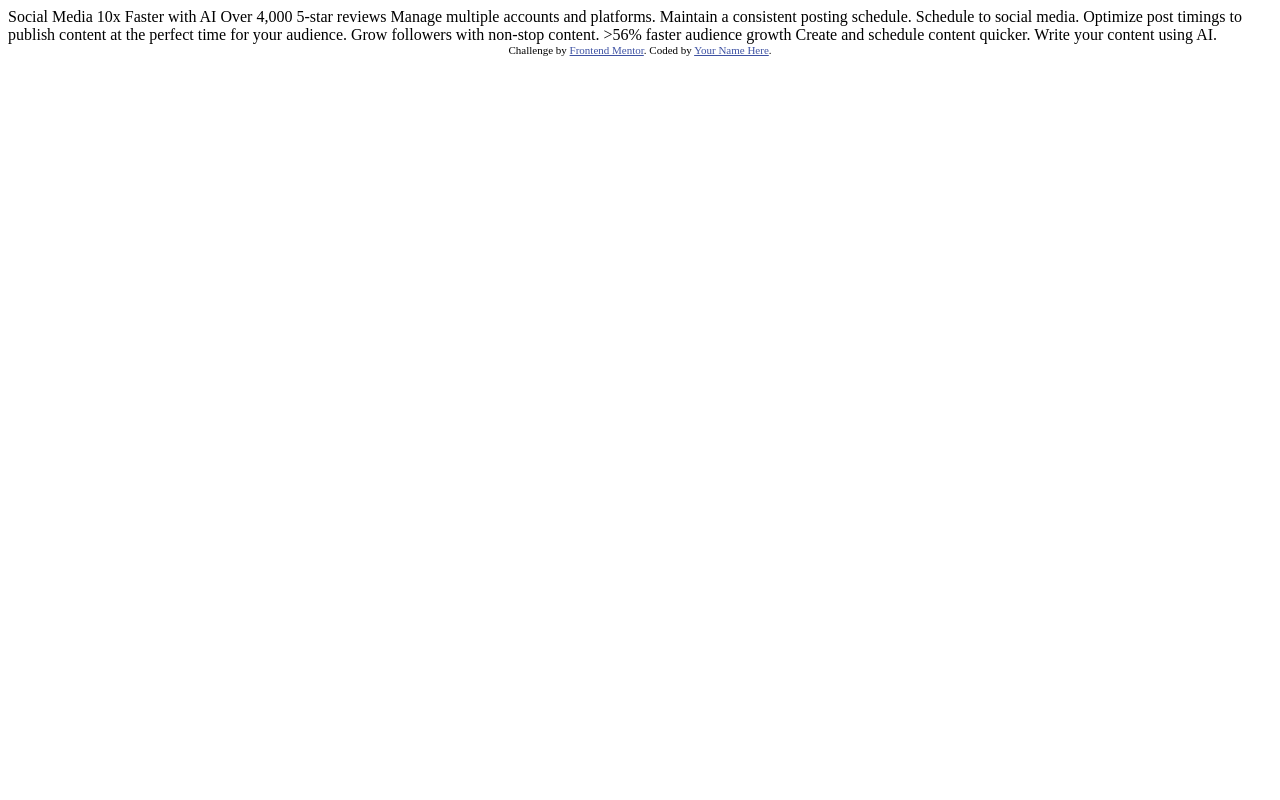
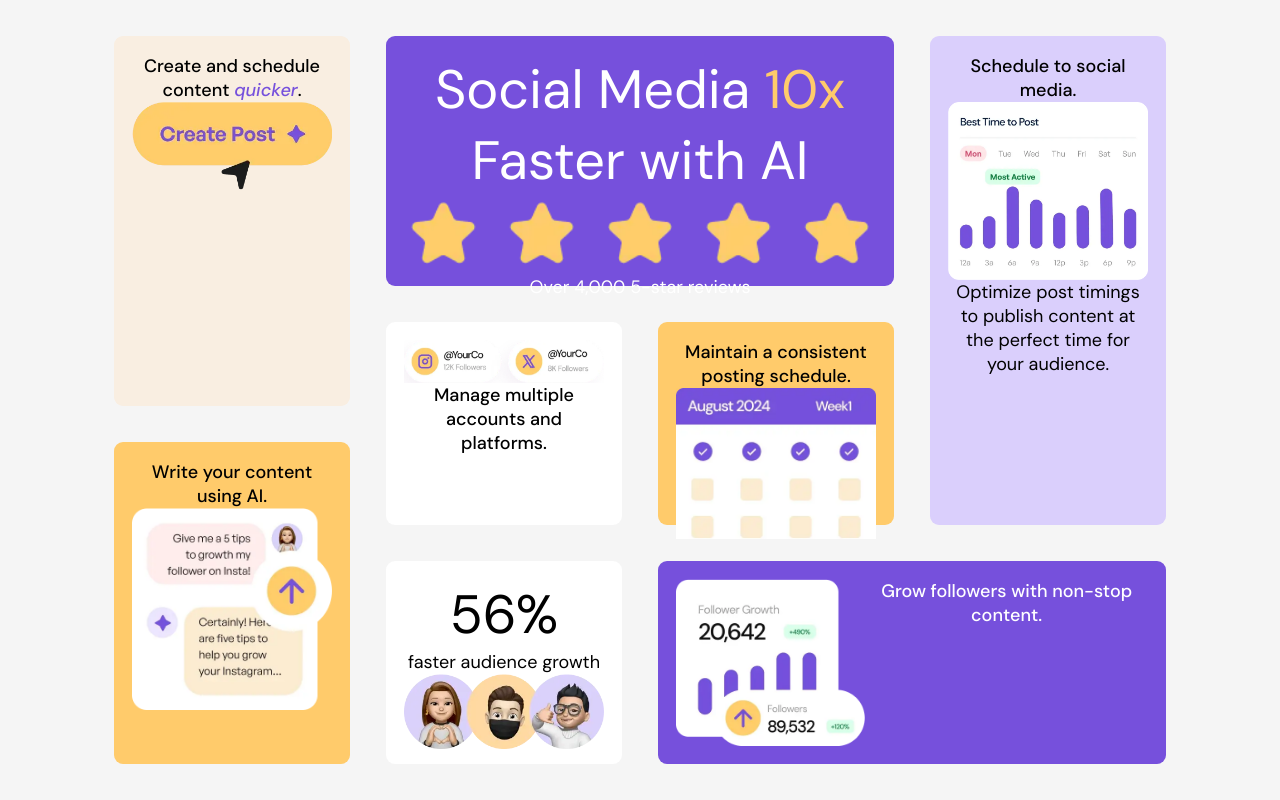
Before and after one commit to glz-rob/bento-grid, a plain HTML site: page index.html in a window 1280 px wide. Drawn offline with Linux system fonts and the light colour scheme.

Commit message:
Making bento layout

```diff
--- /dev/null
+++ b/css/style.css
@@ -0,0 +1,145 @@
+@import url('https://fonts.googleapis.com/css2?family=DM+Sans:ital,opsz,wght@0,9..40,100..1000;1,9..40,100..1000&display=swap');
+
+/* || RESET */
+* {
+    box-sizing: border-box;
+    margin: 0;
+    padding: 0;
+}
+
+:root {
+    font-size: 18px;
+
+    --PURPLE-100: hsl(254, 88%, 90%);
+    --PURPLE-500: hsl(256, 67%, 59%);
+    --YELLOW-100: hsl(31, 66%, 93%);
+    --YELLOW-500: hsl(39, 100%, 71%);
+    --WHITE: hsl(0, 0%, 100%);
+    --ALMOST-WHITE: #F5F5F5;
+    --BLACK: hsl(0, 0%, 7%);
+
+    --FS: 18px;
+    --FONT-FAMILY: 'DM Sans', Arial, Helvetica, sans-serif;
+
+    --FONT: normal 400 var(--FS) var(--FONT-FAMILY);
+    --FONT-BOLD: normal 500 var(--FS) var(--FONT-FAMILY);
+
+    --TEST-BORDER: 1px dashed red;
+}
+
+/* || GENERAL STYLES */
+body {
+    background-color: var(--ALMOST-WHITE);
+    display: grid;
+    font: var(--FONT);
+    gap: 2rem;
+    padding: 2rem 1rem;
+}
+
+/* img {
+    height: auto;
+    max-width: 100%;
+} */
+
+/* || BLOCK */
+.bento-container {
+    border-radius: 0.5rem;
+    display: flex;
+    flex-flow: column nowrap;
+    text-align: center;
+    padding: 1rem;
+}
+
+.bento-container:nth-child(5) {
+    display: flex;
+    flex-flow: row nowrap;
+}
+
+/* || ELEMENT */
+.bento-container :is(h1, h2) {
+    font-size: clamp(2rem, 5vw, 3rem);
+    font-weight: normal;
+}
+
+.bento-container h2 {
+    /* font-size: 1rem; */
+    font: var(--FONT-BOLD);
+}
+
+.bento-container img {
+    object-fit: cover;
+    max-height: 100%;
+    max-width: 100%;
+}
+
+/* || MODIFIER */
+.italic { font-style: italic; }
+
+/* FONT COLOR */
+.purple { color: var(--PURPLE-500); }
+.yellow { color: var(--YELLOW-500); }
+.white { color: var(--WHITE); }
+
+/* BACKGROUND COLOR */
+.bg-purple { background-color: var(--PURPLE-500); color: var(--WHITE); }
+.bg-purple-100 { background-color: var(--PURPLE-100); }
+.bg-yellow { background-color: var(--YELLOW-500); }
+.bg-yellow-100 { background-color: var(--YELLOW-100); }
+.bg-white { background-color: var(--WHITE); }
+
+/* || OTHER */
+.attribution { font-size: 11px; text-align: center; }
+.attribution a { color: hsl(228, 45%, 44%); }
+
+/* || MEDIA QUERIES */
+@media screen and (min-width: 576px) {
+    body {
+        grid-template-columns: repeat(4, 1fr);
+        grid-template-rows: 3fr 1fr 1fr 1fr 1fr;
+        height: 100vh;
+        max-width: 85vw;
+        margin: auto;
+    }
+
+    .bento-container {
+        min-width: 100px;
+        min-height: 100px;
+    }
+
+    .bento-container:nth-child(1) {
+        grid-column: 2 / span 2;
+    }
+
+    .bento-container:nth-child(2) {
+        grid-row: 2 / span 2;
+    }
+
+    .bento-container:nth-child(3) {
+        grid-row: 2 / span 2;
+    }
+
+    .bento-container:nth-child(4) {
+        grid-column: 4;
+        grid-row: 1 / span 3;
+    }
+
+    .bento-container:nth-child(5) {
+        grid-column: 3 / span 2;
+        grid-row: span 2;
+    }
+
+    .bento-container:nth-child(6) {
+        grid-column: 2;
+        grid-row: 4 / span 2;
+    }
+
+    .bento-container:nth-child(7) {
+        grid-column: 1;
+        grid-row: 1 / span 2;
+    }
+
+    .bento-container:nth-child(8) {
+        grid-column: 1;
+        grid-row: 3 / span 3;
+    }
+}
--- a/index.html
+++ b/index.html
@@ -8,35 +8,53 @@
 
   <title>Frontend Mentor | Bento grid</title>
 
-  <!-- Feel free to remove these styles or customise in your own stylesheet 👍 -->
-  <style>
-    .attribution { font-size: 11px; text-align: center; }
-    .attribution a { color: hsl(228, 45%, 44%); }
-  </style>
+  <link rel="stylesheet" href="css/style.css">
 </head>
 <body>
+  <div class="bento-container bg-purple">
+    <h1>Social Media <span class="yellow">10x</span> Faster with AI</h1>
+    <img src="assets/images/illustration-five-stars.webp" alt="five stars">
+    Over 4,000 5-star reviews
+  </div>
 
-  Social Media 10x Faster with AI
-  Over 4,000 5-star reviews
+  <div class="bento-container bg-white">
+    <img src="assets/images/illustration-multiple-platforms.webp" alt="multiple platforms">
+    <h2>Manage multiple accounts and platforms.</h2>
+  </div>
 
-  Manage multiple accounts and platforms.
+  <div class="bento-container bg-yellow">
+    <h2>Maintain a consistent posting schedule.</h2>
+    <img src="assets/images/illustration-consistent-schedule.webp" alt="consistent schedule">
+  </div>
 
-  Maintain a consistent posting schedule.
+  <div class="bento-container bg-purple-100">
+    <h2>Schedule to social media.</h2>
+    <img src="assets/images/illustration-schedule-posts.webp" alt="best time to post">
+    Optimize post timings to publish content at the perfect time for your audience.
+  </div>
 
-  Schedule to social media.
-  Optimize post timings to publish content at the perfect time for your audience.
+  <div class="bento-container bg-purple">
+    <img src="assets/images/illustration-grow-followers.webp" alt="grow followers">
+    <h2>Grow followers with non-stop content.</h2>
+  </div>
 
-  Grow followers with non-stop content.
+  <div class="bento-container bg-white">
+    <h1>56%</h1> faster audience growth
+    <img src="assets/images/illustration-audience-growth.webp" alt="audience growth">
+  </div>
 
-  >56% faster audience growth
+  <div class="bento-container bg-yellow-100">
+    <h2>Create and schedule content <span class="purple italic">quicker</span>.</h2>
+    <img src="assets/images/illustration-create-post.webp" alt="create post">
+  </div>
 
-  Create and schedule content quicker.
-
-  Write your content using AI.
-
-  <div class="attribution">
+  <div class="bento-container bg-yellow">
+    <h2>Write your content using AI.</h2>
+    <img src="assets/images/illustration-ai-content.webp" alt="ai content">
+  </div>
+  <!-- <div class="attribution">
     Challenge by <a href="https://www.frontendmentor.io?ref=challenge">Frontend Mentor</a>.
     Coded by <a href="#">Your Name Here</a>.
-  </div>
+  </div> -->
 </body>
 </html>
```
Also changed, not shown: design/mobile-design.jpg, 1 other file.
